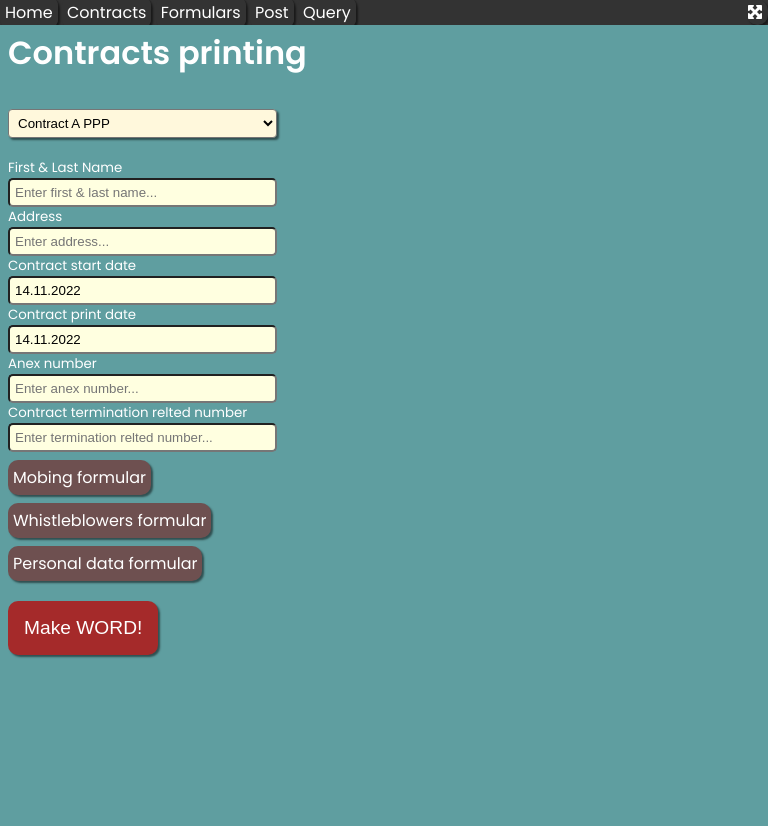
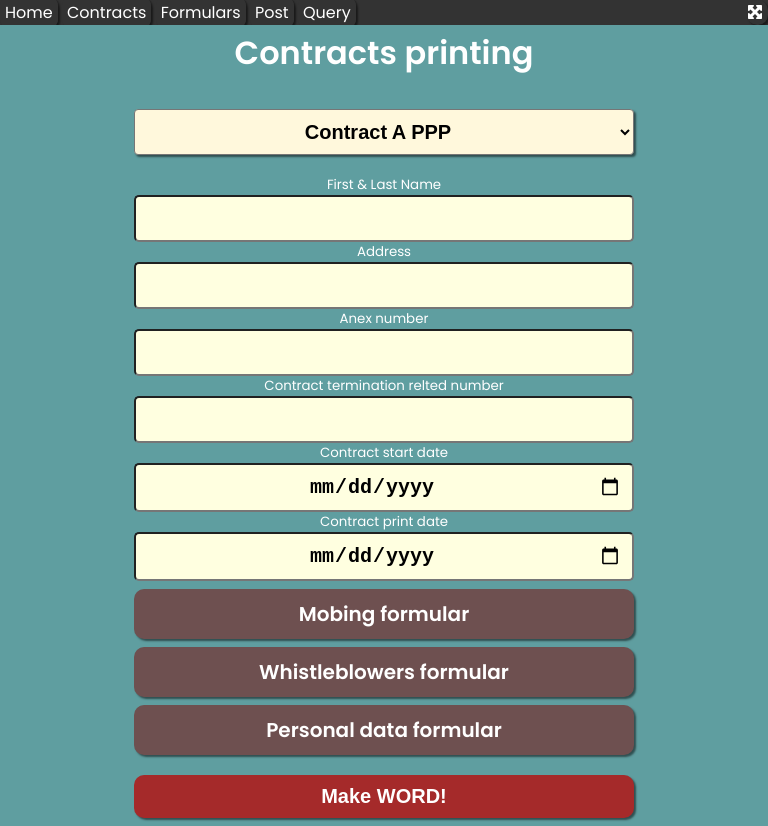
Before and after one commit to Nebojsa1985/Admin-App, a plain HTML site: page index.html in a window 768 px wide. Both pictures are taken after a click on the link "Contracts". Before the commit the page ends 800 px from the top, so only its background shows below. Drawn offline with Linux system fonts and the light colour scheme.

Commit message:
Add files via upload

```diff
--- a/index.css
+++ b/index.css
@@ -53,6 +53,24 @@ body {
 .stampanje-ugovora {
     display: none;
     flex-direction: column;
+    justify-content: center;
+    align-items: center;
+}
+
+.stampanje-ugovora input, .stampanje-ugovora select,.stampanje-ugovora a {
+    max-width: 80vw;
+    width: 1000px;
+    text-align: center;
+    font-weight: 800;
+    font-size: 15px;
+    padding: 6px;
+}
+
+.stampanje-ugovora button {
+    max-width: 80vw;
+    width: 1000px;
+    text-align: center;
+    font-weight: bolder;
 }
 
 .stampanje-obrazaca {
@@ -76,7 +94,6 @@ body {
     overflow: hidden;
     text-overflow: ellipsis;
 }
-
 
 .stampanje-obrazaca .obrasci  {
     display: grid;
@@ -236,6 +253,20 @@ hr {
         display: grid;
         grid-template-columns:  repeat(2, auto);
     }
+    .stampanje-ugovora {
+        justify-content: center;
+        align-items: center;
+    }
+    .stampanje-ugovora input, .stampanje-ugovora select,.stampanje-ugovora a {
+        max-width: 80vw;
+        width: 500px;
+        text-align: center;
+        font-size: 15px;
+        padding: 4px;
+    }
+    .pocenta-slika{
+        width: 110vw;
+    }
 }
 
 @media screen and (max-width: 920px) and (min-width: 421px) {
@@ -258,4 +289,19 @@ hr {
         display: grid;
         grid-template-columns:  repeat(3, auto);
     }
+    .stampanje-ugovora {
+        justify-content: center;
+        align-items: center;
+    }
+    .stampanje-ugovora input, .stampanje-ugovora button,.stampanje-ugovora select,.stampanje-ugovora a {
+        max-width: 80vw;
+        width: 500px;
+        text-align: center;
+        font-size: 20px;
+        font-weight: bolder;
+        padding: 10px;
+    }
+    .pocenta-slika{
+        width: 110vw;
+    }
 }
--- a/index.html
+++ b/index.html
@@ -51,12 +51,12 @@
     </select>
   </div>
 
-    <small>First & Last Name</small><input id="inputImePrezime" type="text" placeholder="Enter first & last name..." value="">
-    <small>Address</small><input id="inputAdresa" type="text" placeholder="Enter address..." value="">
-    <small>Contract start date</small><input id="inputPocetakUgovora" type="text">
-    <small>Contract print date</small><input id="inputStampaUgovora" type="text">
-    <small>Anex number</small><input id="inputBrojAneksa" type="text" placeholder="Enter anex number..." value="">
-    <small>Contract termination relted number</small><input id="inputBrojUgovoraNaKojiSeOdnosiRaskid" type="text" placeholder="Enter termination relted number..." value="">
+    <small>First & Last Name</small><input id="inputImePrezime" type="text" value="">
+    <small>Address</small><input id="inputAdresa" type="text" value="">
+    <small>Anex number</small><input id="inputBrojAneksa" type="text" value="">
+    <small>Contract termination relted number</small><input id="inputBrojUgovoraNaKojiSeOdnosiRaskid" type="text" value="">
+    <small>Contract start date</small><input id="inputPocetakUgovora" type="date">
+    <small>Contract print date</small><input id="inputStampaUgovora" type="date">
 
     <a href="./pdf/ugovori/Mobing.pdf"target="_blank">Mobing formular</a>
     <a href="./pdf/ugovori/Uzbunjivaci.pdf"target="_blank">Whistleblowers formular</a>
--- a/index.js
+++ b/index.js
@@ -1,6 +1,6 @@
-let datum = new Date().toLocaleDateString('de-DE');
-document.getElementById("inputPocetakUgovora").value = datum;
-document.getElementById("inputStampaUgovora").value = datum;
+//let datum = new Date().toLocaleDateString('de-DE');
+//document.getElementById("inputPocetakUgovora").value = datum;
+//document.getElementById("inputStampaUgovora").value = datum;
 
 const pocetnaNav = document.querySelector('#pocetnaNav')
 const ugovoriNav = document.querySelector('#ugovoriNav')
```
